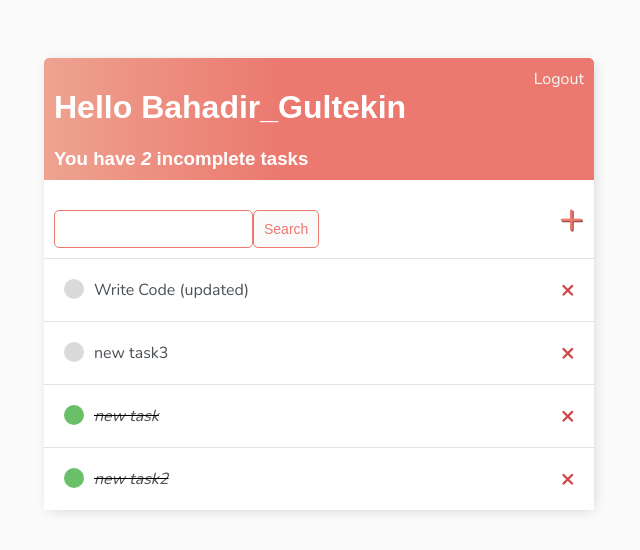
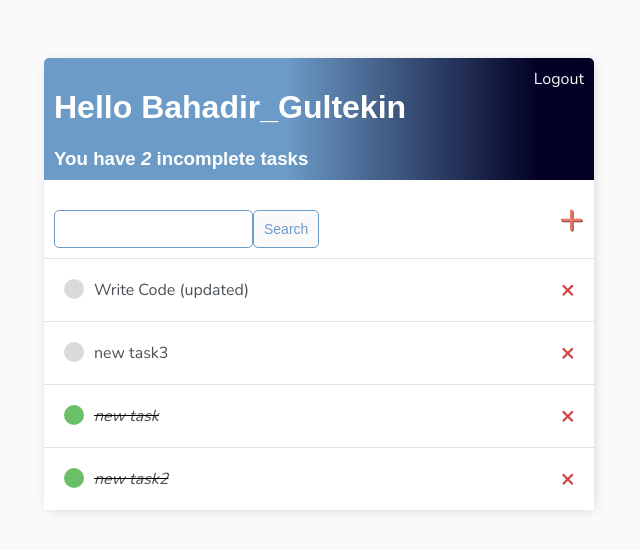
Before and after one commit to bahadirgltkn/django-todo-list, a Django app: page / in a window 1280 px wide. Shown: the top 550 px of the page, without its empty margins (321-961 px from the left). Run offline with Django 3.2, Linux system fonts and the light colour scheme; a user stored in the database is signed in; data comes from the database, SQL or seed files in the repository; both versions use the stored data as it was after the commit.

Commit message:
changing page colors

```diff
--- a/base/templates/base/main.html
+++ b/base/templates/base/main.html
@@ -46,7 +46,7 @@
             color: #fff;
             padding: 10px;
             border-radius: 5px 5px 0 0;
-            background: linear-gradient(90deg, #EEA390 0%, #EB796F 43%, #EB796F 100%);
+            background: linear-gradient(90deg, rgba(108,155,199,1) 44%, rgba(2,0,36,1) 90%);
         }
 
         .header-bar a {
@@ -93,11 +93,12 @@
             color: #cf4949;
             font-size: 22px;
             line-height: 0;
-            transition-duration: 0.4s;
+            transition-duration: 0.2s;
         }
 
         .delete-link:hover{
             color: red;
+            font-size: 28px;
         }
 
         #search-add-wrapper{
@@ -119,10 +120,18 @@
             color: green;
         }
 
+        #a-logout{
+            transition-duration: 0.2s;
+        }
+
+        #a-logout:hover{
+            color: red;
+        }
+
         input[type=text],
         input[type=password],
         textarea{
-            border: 1px solid #EB796F;
+            border: 1px solid rgba(108,155,199,1);
             border-radius: 5px;
             padding: 10px;
             width: 90%;
@@ -134,9 +143,9 @@
         }
 
         .button{
-            border: 1px solid #EB796F;
+            border: 1px solid rgba(108,155,199,1);
             background-color: #FAFAFA;
-            color: #EB796F;
+            color: rgba(108,155,199,1);
             padding: 10px;
             font-size: 14px;
             border-radius: 5px;
@@ -146,7 +155,7 @@
         }
 
         .button:hover {
-            background-color: #EB796F;
+            background-color: rgba(108,155,199,1);
             color: white;
         }
 
--- a/base/templates/base/task_list.html
+++ b/base/templates/base/task_list.html
@@ -8,7 +8,7 @@
             <h3 style="margin: 0%;">You have <i>{{count}}</i> incomplete task{{ count|pluralize:"s" }}</h3>
         </div>
         {% if request.user.is_authenticated %}
-        <a href="{% url 'logout' %}">Logout</a>
+        <a id="a-logout" href="{% url 'logout' %}">Logout</a>
         {% else %}
         <a href="{%url 'login' %}">Login</a>
         {%endif%}
```
Also changed, not shown: db.sqlite3.
